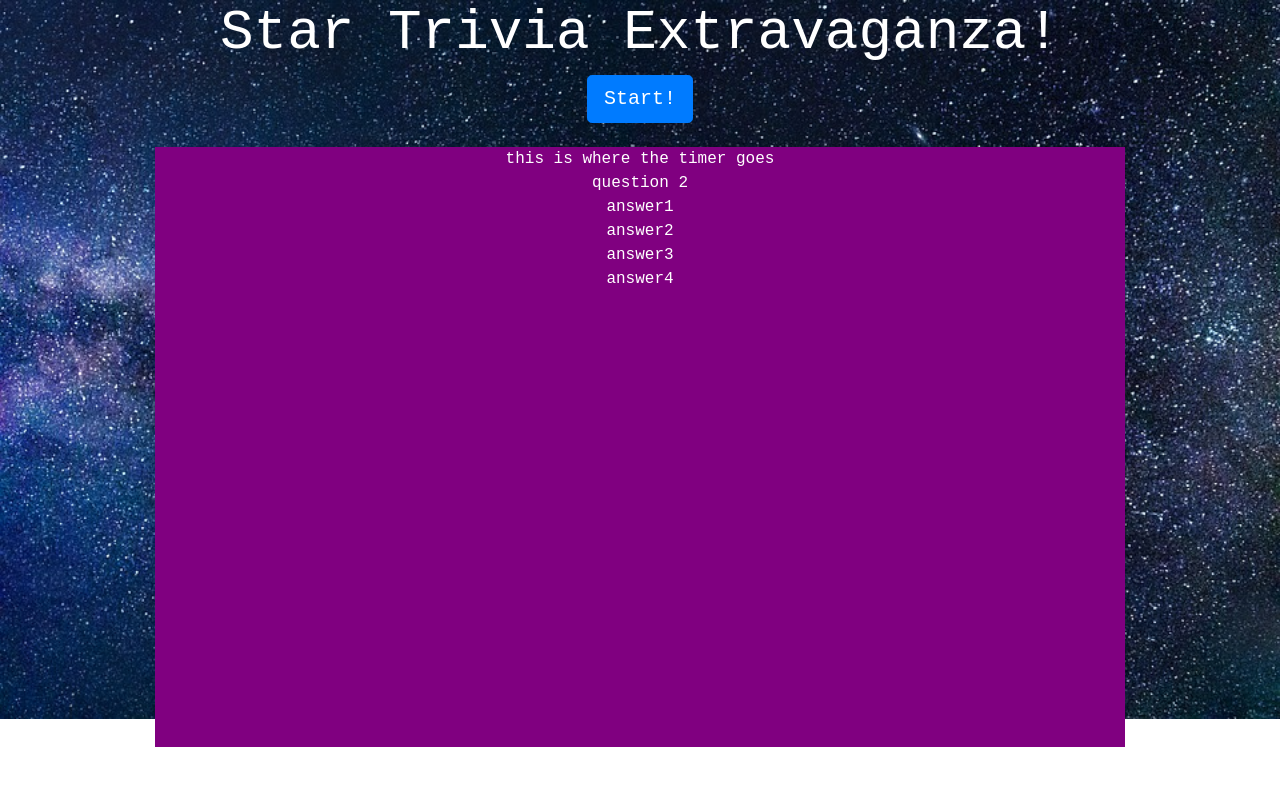
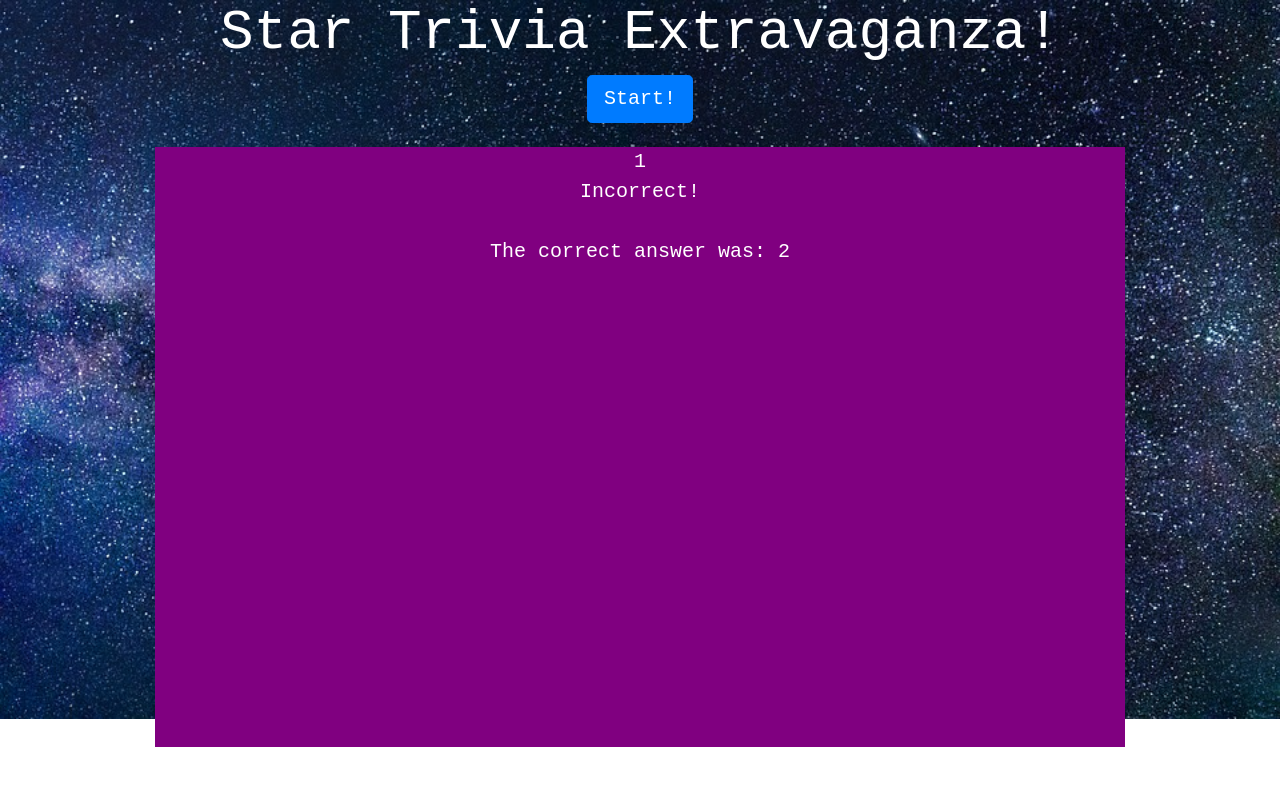
Before and after one commit to mbolters/TriviaGame, a plain HTML site: page index.html in a window 1280 px wide. Both pictures are taken after a click on the element "answer1". Drawn offline with nearby package versions, Linux system fonts and the light colour scheme.

Commit message:
timer and screen changes for answer selection

```diff
--- a/assets/css/style.css
+++ b/assets/css/style.css
@@ -16,6 +16,7 @@ body {
     font-family: OCR A Std, monospace;
     text-align: center;
     color: white;
+    font-size: 20px;
 }
 .cntrsmall {
     background-color: purple;
@@ -25,3 +26,9 @@ body {
     height: 600px;
 
 }
+.photo{
+
+}
+.hide{
+
+}
--- a/assets/javascript/app.js
+++ b/assets/javascript/app.js
@@ -29,6 +29,27 @@ let questions = [
 ];
 let currQustion = -1;
 
+/*timer {
+
+    when time is up
+    same logic as if a wrong answer was sellected
+    stop when answer selected
+    or show correct answer when out of time
+    mark out of time as unanswered
+}*/
+
+var counter = 5;
+var interval = setInterval(function() {
+    $(".timer").text(counter);
+    counter--;
+    console.log(counter);
+    if (counter == 0) {
+        clearInterval(interval);
+
+    }
+}, 1000);
+
+
 function reset() {
     currQustion++;
     // WE ARE POPULATING QUESTION N
@@ -42,20 +63,31 @@ function reset() {
 reset();
 
 function answer (answerNumber){
+
     if(questions[currQustion].correctAnswer === answerNumber){
-        // Correct Answer selected
-        console.log("correct");
+        //correct answer
+        $('#question').text("Correct!");
+        $("#answerOne").text("");
+        $("#answerTwo").text("");
+        $("#answerThree").text("");
+        $("#answerFour").text("");
+        setTimeout(reset, 1000 *3);
 
     } else {
         // wrong answer
-        console.log("incorrect");
+        $("#question").text("Incorrect!");
+        $("#answerOne").text(" The correct answer was: "+ questions[currQustion].correctAnswer);
+        $("#answerTwo").text("");
+        $("#answerThree").text("");
+        $("#answerFour").text("");
+        setTimeout(reset, 1000 * 3);
 
 
     }
-    reset();
+
 }
 
-$("#answerOne").click(function(){   answer(1) });
-$("#answerTwo").click(function(){   answer(2) });
-$("#answerThree").click(function(){ answer(3) });
-$("#answerFour").click(function(){  answer(4) });
+$("#answerOne").click(function(){answer(1) });
+$("#answerTwo").click(function(){answer(2) });
+$("#answerThree").click(function(){answer(3) });
+$("#answerFour").click(function(){answer(4) });
--- a/index.html
+++ b/index.html
@@ -25,13 +25,15 @@
             -add to final score
             -reset at each question
         -answers
-            -4 clickable answers
             -1 results in correct screen
             -3 result in incorrect screen
             -add to final score
+            -out of questions/results screen
         -buttons
             -start button begins timers
-            -play again butten sends you to start of screen-->
+            -play again butten sends you to start of screen
+        -BONUS
+            -randomize questions-->
 <body>
     <div class="container" id="mainContainer">
 
@@ -47,19 +49,27 @@
                 <div class= "col-md-12 text-center timer">
                     this is where the timer goes
                 </div>
-                <div class="col-md-12 text-center" id="question">
+                <div class="col-md-12 text-center correct incorrect" id="question">
                     this is where the question goes
                 </div>
-                <div class="col-md-12 text-center" id= "answerOne">
+                <br>
+                <br>
+                <div class="col-md-12 text-center correctAnswer" id= "answerOne">
                     this is where answer 1 goes
                 </div>
-                <div class="col-md-12 text-center" id= "answerTwo">
+                <br>
+                <br>
+                <div class="col-md-12 text-center photo" id= "answerTwo">
                     this is where answer 2 goes
                 </div>
-                <div class="col-md-12 text-center" id= "answerThree">
+                <br>
+                <br>
+                <div class="col-md-12 text-center hide" id= "answerThree">
                     this is where answer 3 goes
                 </div>
-                <div class="col-md-12 text-center" id= "answerFour">
+                <br>
+                <br>
+                <div class="col-md-12 text-center hide" id= "answerFour">
                     this is where answer 4 goes
                 </div>
             </div>
```
